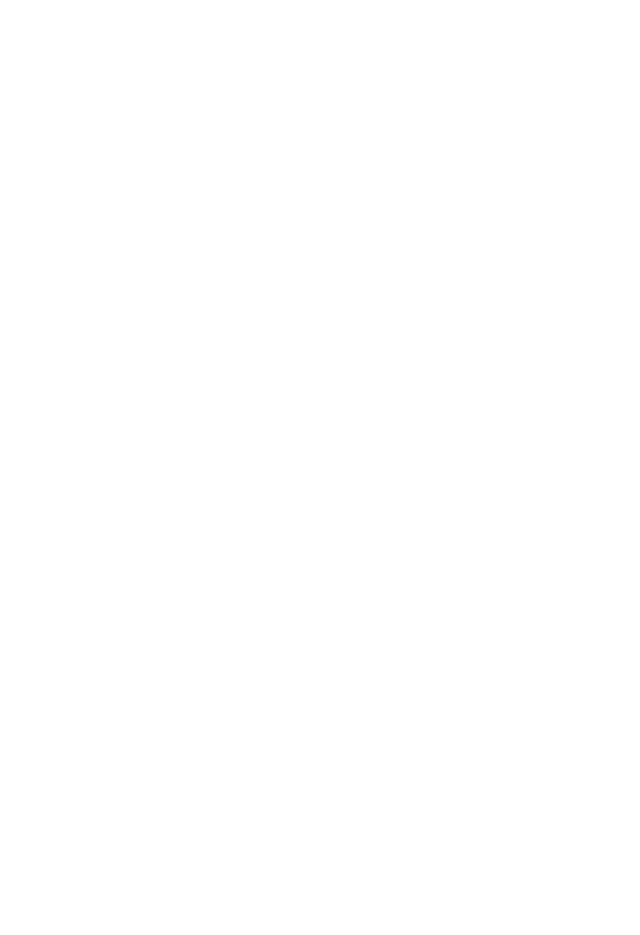
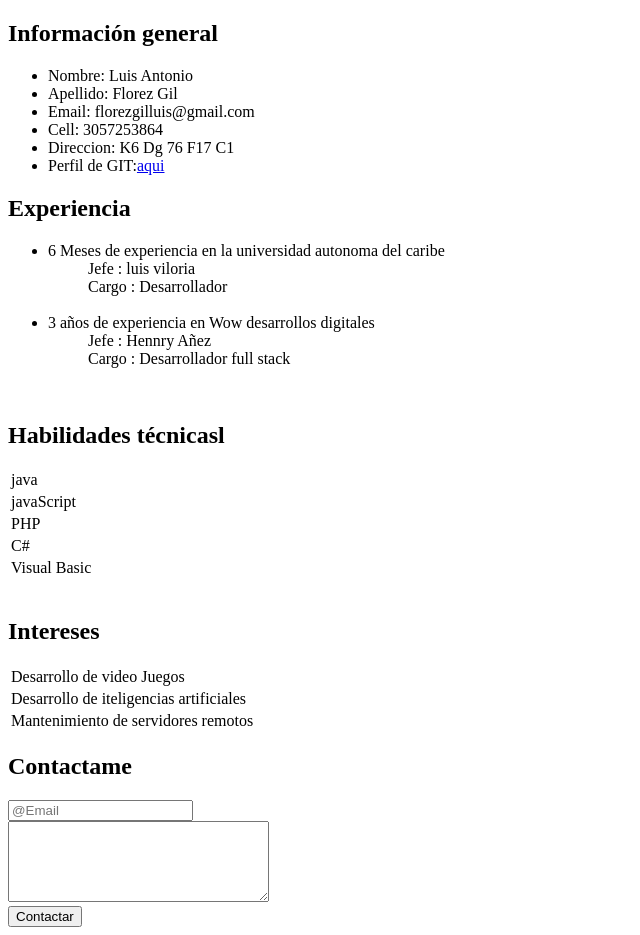
Before and after one commit to Luis127Florez/html-intro, a plain HTML site: page index.html in a window 1280 px wide. Shown: the whole page, without its empty margins (0-640 px from the left). Before the commit the page ends 800 px from the top, so only its background shows below. Drawn offline with Linux system fonts and the light colour scheme.

Commit message:
estructura de hoja de vida

```diff
--- a/index.html
+++ b/index.html
@@ -7,6 +7,73 @@
     <title>Hoja de vida</title>
 </head>
 <body>
+    <header>
+        <h2>Información general</h2>
+        <ul>
+            <li>Nombre: Luis Antonio </li>
+            <li>Apellido: Florez Gil</li>
+            <li>Email: florezgilluis@gmail.com</li>
+            <li>Cell: 3057253864</li>
+            <li>Direccion: K6 Dg 76 F17 C1</li>
+            <li>Perfil de GIT:<a href="https://github.com/Luis127Florez">aqui</a></li>
+        </ul>
+    </header>
+    <section>
+        <h1>Experiencia</h1>
+        <ul>
+            <li>6 Meses de experiencia en la universidad autonoma del caribe</li>
+            <ol>Jefe : luis viloria</ol>
+            <ol>Cargo : Desarrollador</ol>
+            <br>
+            <li>3 años de experiencia en Wow desarrollos digitales</li>
+            <ol>Jefe : Hennry Añez</ol>
+            <ol>Cargo : Desarrollador full stack</ol>
+        </ul>
+        <br>
+        <h1>Habilidades técnicasl</h1>
+        <table>
+            <tr>
+                <td>java</td>
+            </tr>
+            <tr>
+                <td>javaScript</td>
+            </tr>
+            <tr>
+                <td>PHP</td>
+            </tr>
+            <tr>
+                <td>C#</td>
+            </tr>
+            <tr>
+                <td>Visual Basic</td>
+            </tr>
+        </table>
+        <br>
+        <h1>Intereses</h1>
+        <table>
+            <tr>
+                <td>Desarrollo de video Juegos</td>
+            </tr>
+            <tr>
+                <td>Desarrollo de iteligencias artificiales</td>
+            </tr>
+            <tr>
+                <td>Mantenimiento de servidores remotos</td>
+            </tr>
+        </table>
+    </section>
+    <h2>Contactame</h2>
+    <div>
+        <form action="">
+            <input type="email" placeholder="@Email">
+            <br>
+            <textarea name="mensaje" cols="30" rows="5"></textarea>
+            <br>
+            <button type="submit">Contactar</button>
+        </form>
+    </div>
+
+
 
 </body>
 </html>
```
